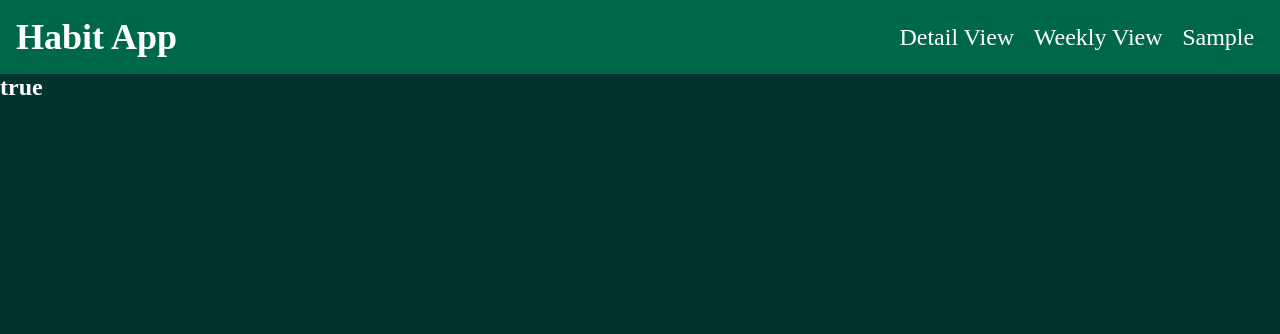
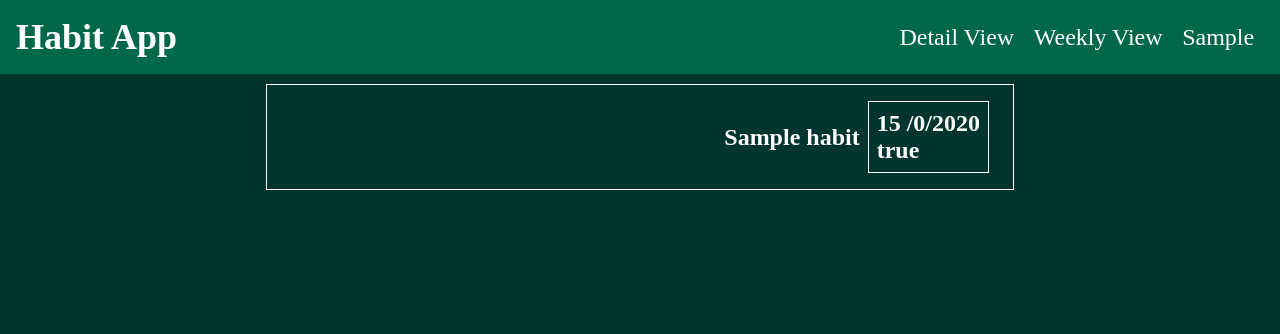
Before and after one commit to alwaystusharswami/habit_coding_ninja_skill, a Node server app: page /habit/weekview in a window 1280 px wide. Shown: the top 334 px of the page. Run offline with Node 20, Linux system fonts and the light colour scheme; a user stored in the database is signed in; tables that the repository leaves empty hold one stand-in row (values such as "Sample post"); style sheets or scripts are compiled from the project's sources; some libraries are stand-ins or nearby versions.

Commit message:
weekly view

```diff
--- /dev/null
+++ b/assets/css/weekly.css
@@ -0,0 +1,28 @@
+#weekview {
+  color: #fff;
+  display: flex;
+  justify-content: center;
+  align-items: center;
+}
+
+#weekview #calender {
+  width: 60%;
+  display: flex;
+  flex-direction: column;
+}
+
+#weekview #calender #box {
+  display: flex;
+  justify-content: flex-end;
+  align-items: center;
+  padding: 1rem;
+  border: 1px solid;
+  margin: 10px;
+}
+
+#weekview #calender #box #dates {
+  margin: 0 0.5rem;
+  border: 1px solid;
+  padding: 0.5rem;
+  overflow-x: hidden;
+}
--- /dev/null
+++ b/assets/scss/weekly.scss
@@ -0,0 +1,26 @@
+#weekview {
+  color: #fff;
+  display: flex;
+  justify-content: center;
+  align-items: center;
+  #calender {
+    width: 60%;
+    display: flex;
+    flex-direction: column;
+    #box {
+      display: flex;
+      justify-content: flex-start;
+    align-items: center;
+    padding: 1rem;
+
+      border: 1px solid;
+      margin: 10px;
+      #dates{
+        margin: 0 0.5rem;
+        border: 1px solid;
+        padding: 0.5rem;
+        overflow-x: hidden;
+      }
+    }
+  }
+}
--- a/controller/habit.js
+++ b/controller/habit.js
@@ -63,10 +63,10 @@ module.exports.complete = async (req, res) => {
 module.exports.weekView = async (req, res) => {
   if (req.user) {
     const habit = await Habit.find({ User: req.user.id })
-      .populate({ path: "daily" }).exec();
-    console.log("ha");
-    console.log(habit);
-    return res.render("weekview", { habit });
+      .populate({ path: "daily" })
+      .exec();
+    const days = ["Sun", "Mon", "Tue", "Wed", "Thu", "Fri", "Sat"];
+    return res.render("weekview", { habit, date: new Date(), week: days });
   }
   return res.render("weekview");
 };
--- a/index.js
+++ b/index.js
@@ -55,7 +55,7 @@ app.use(
     saveUninitialized: false,
     resave: false,
     cookie: {
-      maxAge: 1000 * 60 * 10,
+      maxAge: 24*60*60*1000,
     },
     store: mongoStore.create({
       mongoUrl: "mongodb://localhost/habitApp",
--- a/views/weekview.ejs
+++ b/views/weekview.ejs
@@ -1,3 +1,18 @@
+<link rel="stylesheet" href="/css/weekly.css" />
 <section id="weekview">
-        <h1 style="color: white;"><%=habit[0].daily[0].complete%></h1> <br>
+  <div id="calender">
+    <%for(i of habit){%>
+    <div id="box">
+      <h1><%=i.title%></h1>
+
+      <%for(j of i.daily){%>
+      <div id="dates">
+        <h1><%=j.date.getDate()%> /<span><%=j.date.getMonth()%></span>/<span><%=j.date.getFullYear()%></span></h1>
+        <h1><%=j.complete%></h1>
+      </div>
+
+      <%}%>
+    </div>
+    <%}%>
+  </div>
 </section>
```
